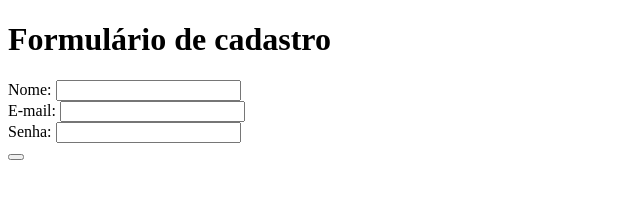
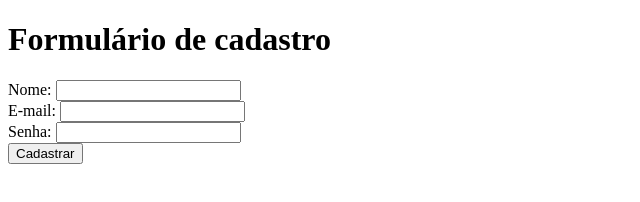
Before and after one commit to Winics/Formulario, a plain HTML site: page index.html in a window 1280 px wide. Shown: the whole page, without its empty margins (0-640 px from the left). Drawn offline with Linux system fonts and the light colour scheme.

Commit message:
Add Cadastrar

```diff
--- a/index.html
+++ b/index.html
@@ -19,7 +19,7 @@
         <label for="senha">Senha:</label>
         <input id="senha" type="passworld" />
         <br />
-        <button type="submit" />
+        <button type="submit">Cadastrar</button>
     </form>
 </body>
 </html>
```
